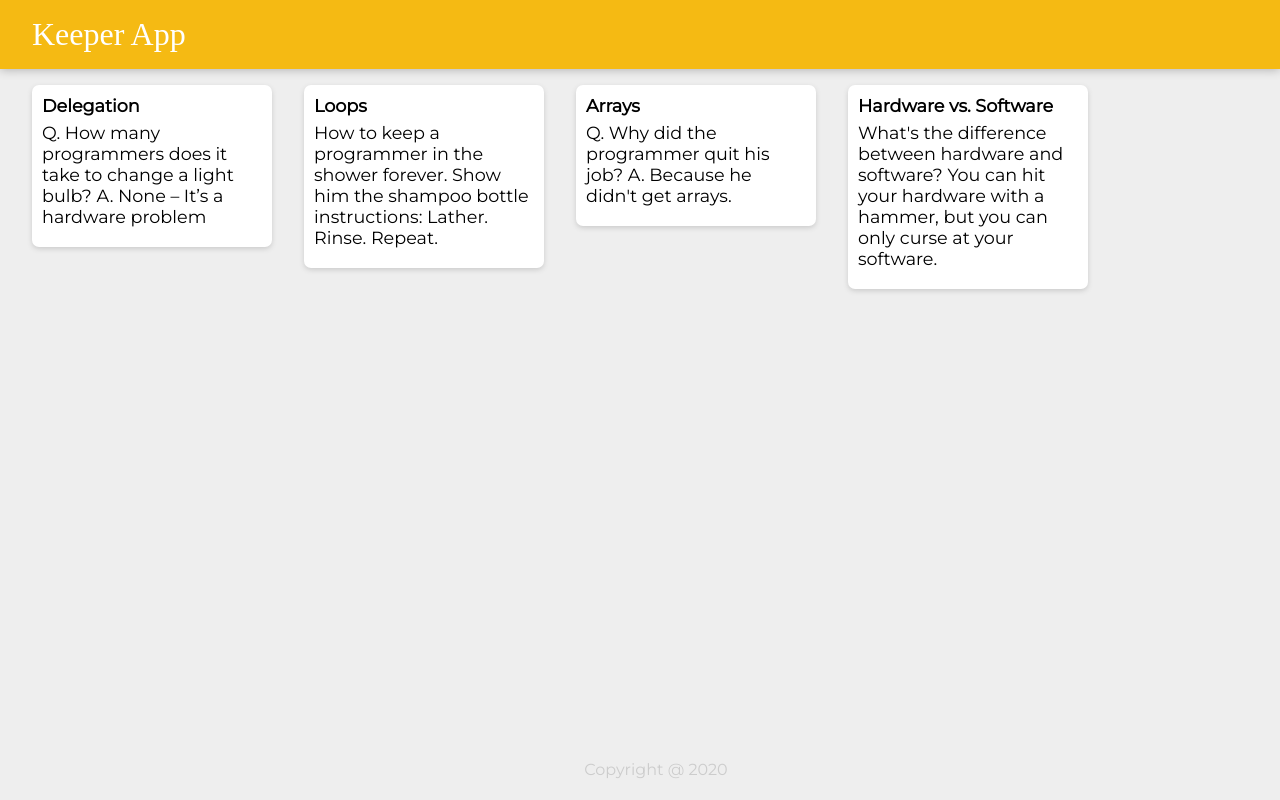
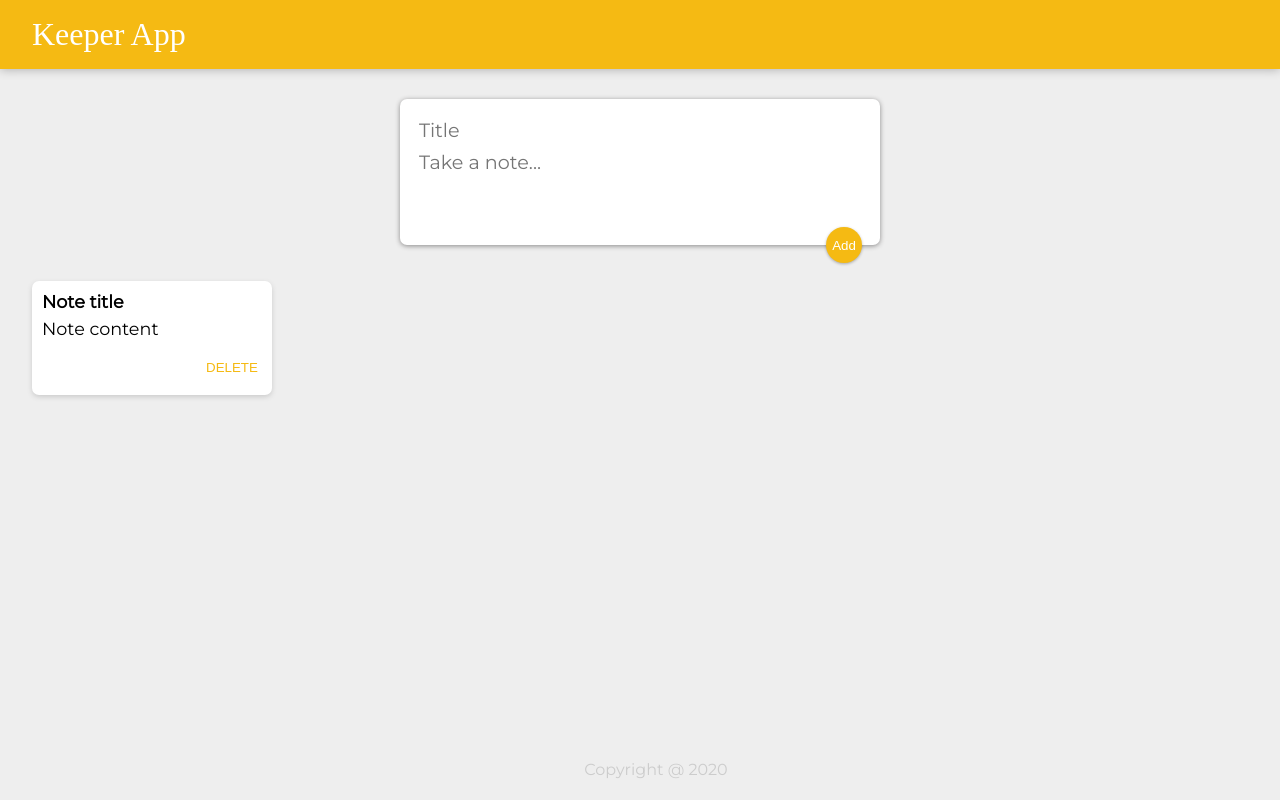
Before and after one commit to JuliaShybunka/Keeper-app, a React (Create React App) app: page / in a window 1280 px wide. Built offline with nearby package versions, Linux system fonts and the light colour scheme; the HTML template or start-up script is replaced by a standard one; a web font is replaced by a local one.

Commit message:
Add createArea section

```diff
--- a/public/styles.css
+++ b/public/styles.css
@@ -3,9 +3,11 @@
     margin: 0;
     box-sizing: border-box;
 }
+
 html {
     font-family: "Montserrat", sans-serif;
 }
+
 body {
     background: #eee;
     padding: 0 16px;
@@ -35,6 +37,7 @@
 footer p {
     color: #ccc;
 }
+
 .note {
     background: #fff;
     border-radius: 7px;
@@ -44,13 +47,64 @@
     margin: 16px;
     float: left;
 }
+
 .note h1 {
     font-size: 1.1em;
     margin-bottom: 6px;
 }
+
 .note p {
     font-size: 1.1em;
     margin-bottom: 10px;
     white-space: pre-wrap;
     word-wrap: break-word;
 }
+
+.note button {
+    position: relative;
+    float: right;
+    margin-right: 20px;
+    color: #f5ba13;
+    border: none;
+    width: 36px;
+    height: 36px;
+    cursor: pointer;
+    outline: none;
+    background-color: transparent;
+}
+
+form {
+    position: relative;
+    width: 480px;
+    margin: 30px auto 20px auto;
+    background: #fff;
+    padding: 15px;
+    border-radius: 7px;
+    box-shadow: 0 1px 5px rgb(138, 137, 137);
+}
+
+form input,
+form textarea {
+    width: 100%;
+    border: none;
+    padding: 4px;
+    outline: none;
+    font-size: 1.2em;
+    font-family: inherit;
+    resize: none;
+}
+
+form button {
+    position: absolute;
+    right: 18px;
+    bottom: -18px;
+    background: #f5ba13;
+    color: #fff;
+    border: none;
+    border-radius: 50%;
+    width: 36px;
+    height: 36px;
+    box-shadow: 0 1px 3px rgba(0, 0, 0, 0.3);
+    cursor: pointer;
+    outline: none;
+}
--- a/src/App.jsx
+++ b/src/App.jsx
@@ -2,13 +2,14 @@
 import Header from "./Header";
 import Footer from "./Footer";
 import Note from "./Note";
-import notes from "./notes";
+import CreateArea from "./CreateArea";
 
 function App() {
   return (
     <div>
       <Header />
-      {notes.map(note=>(<Note key={note.key} title={note.title} content={note.content} />))}
+      <CreateArea />
+      <Note key={1} title="Note title" content="Note content" />
       <Footer />
     </div>
   );
--- /dev/null
+++ b/src/CreateArea.jsx
@@ -0,0 +1,15 @@
+import React from 'react';
+
+function CreateArea(){
+    return (
+        <div>
+          <form>
+            <input name="title" placeholder="Title" autoComplete="off" />
+            <textarea name="content" placeholder="Take a note..." rows="3" />
+            <button>Add</button>
+          </form>
+        </div>
+      );
+}
+
+export default CreateArea;
--- a/src/Note.jsx
+++ b/src/Note.jsx
@@ -5,6 +5,7 @@
         <div className='note'>
             <h1>{props.title}</h1>
             <p>{props.content}</p>
+            <button>DELETE</button>
         </div>
     )
 }
--- a/src/notes.js
+++ /dev/null
@@ -1,22 +0,0 @@
-const notes = [{
-        key: 1,
-        title: "Delegation",
-        content: "Q. How many programmers does it take to change a light bulb? A. None – It’s a hardware problem"
-    },
-    {
-        key: 2,
-        title: "Loops",
-        content: "How to keep a programmer in the shower forever. Show him the shampoo bottle instructions: Lather. Rinse. Repeat."
-    },
-    {
-        key: 3,
-        title: "Arrays",
-        content: "Q. Why did the programmer quit his job? A. Because he didn't get arrays."
-    },
-    {
-        key: 4,
-        title: "Hardware vs. Software",
-        content: "What's the difference between hardware and software? You can hit your hardware with a hammer, but you can only curse at your software."
-    }
-];
-export default notes;
```
Lines whose indentation alone changed are shown as unchanged.
